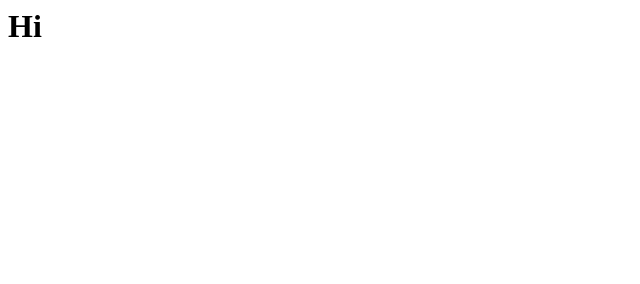
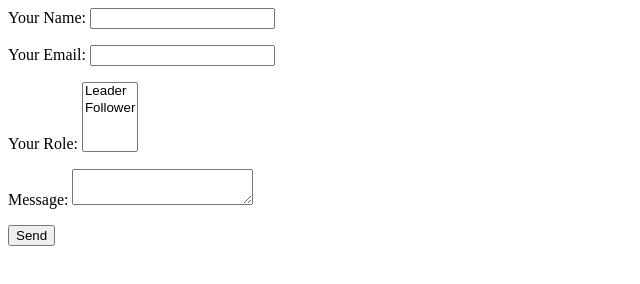
Before and after one commit to Ulissr1997/test_netlify, a plain HTML site: page index.html in a window 1280 px wide. Shown: the whole page, without its empty margins (0-640 px from the left). Drawn offline with Linux system fonts and the light colour scheme.

Commit message:
Update index.html

```diff
--- a/index.html
+++ b/index.html
@@ -1,7 +1,26 @@
 <html>
 <body>
 
-<h1> Hi </h1>
+<form name="contact" method="POST" data-netlify="true">
+  <p>
+    <label>Your Name: <input type="text" name="name" /></label>
+  </p>
+  <p>
+    <label>Your Email: <input type="email" name="email" /></label>
+  </p>
+  <p>
+    <label>Your Role: <select name="role[]" multiple>
+      <option value="leader">Leader</option>
+      <option value="follower">Follower</option>
+    </select></label>
+  </p>
+  <p>
+    <label>Message: <textarea name="message"></textarea></label>
+  </p>
+  <p>
+    <button type="submit">Send</button>
+  </p>
+</form>
 
 </body>
 </html>
```
